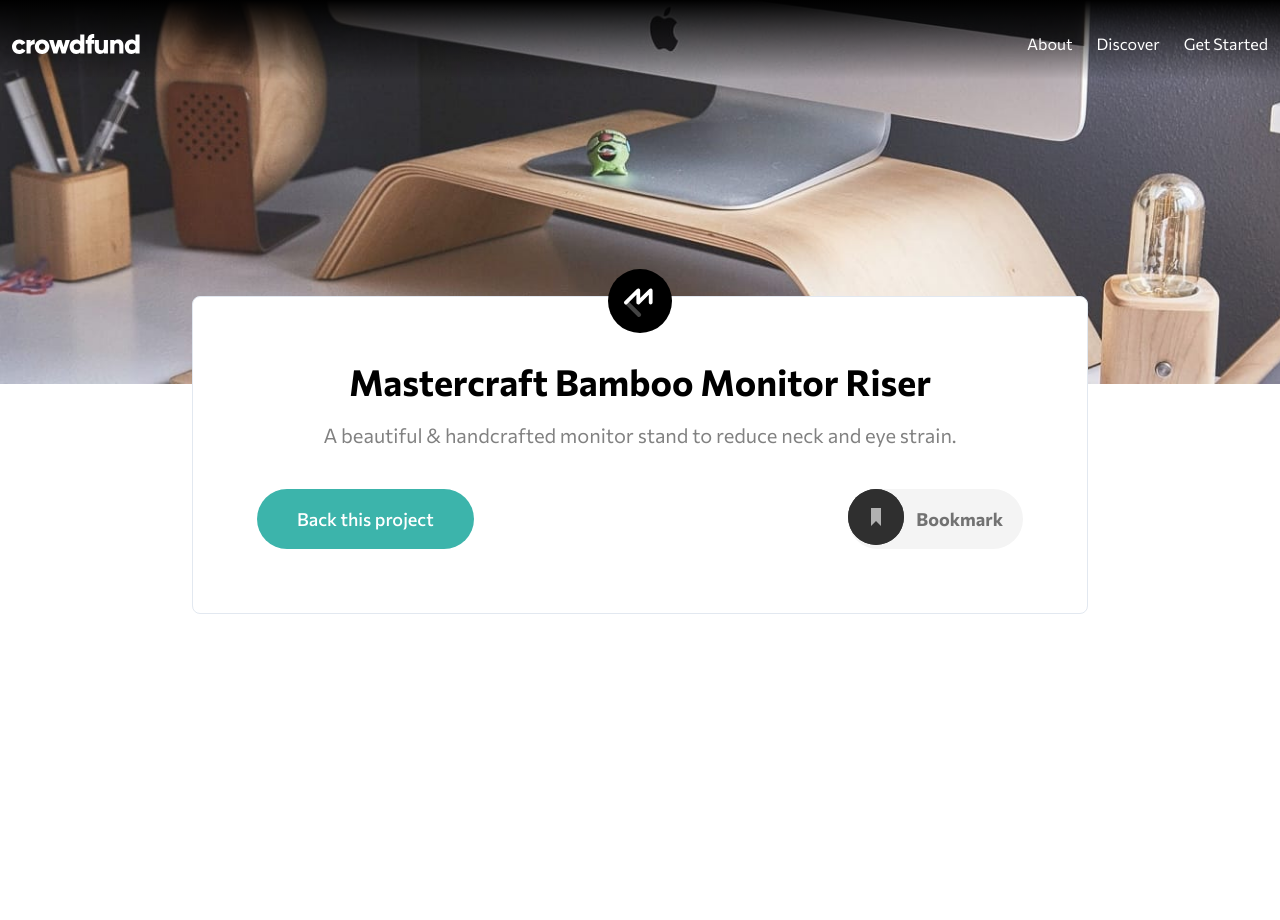
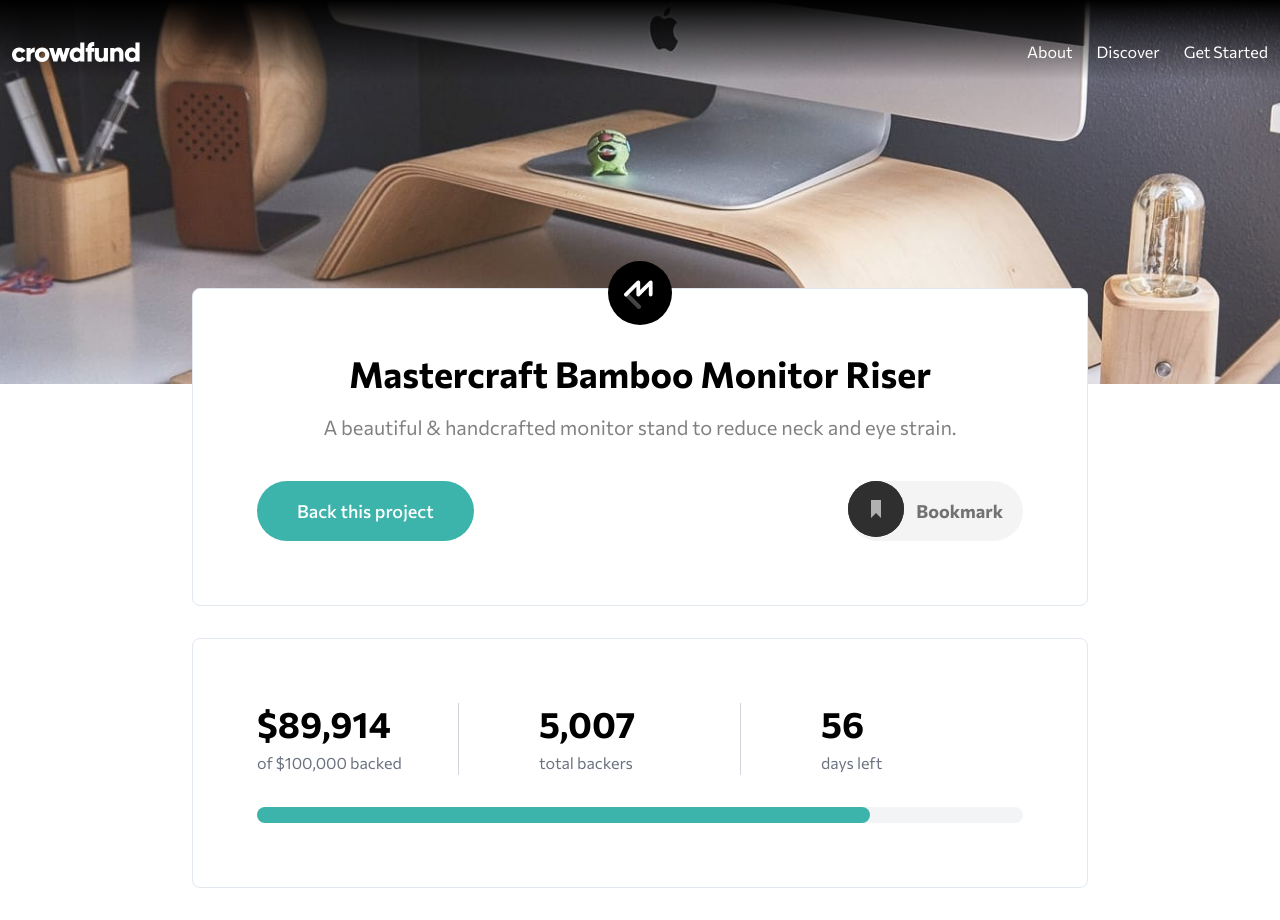
Before and after one commit to arrizkyhp/crowdfunding-product-page, a React (Create React App) app: page / in a window 1280 px wide. Before the commit the page ends 800 px from the top, so only its background shows below. Built offline with nearby package versions, Linux system fonts and the light colour scheme.

Commit message:
update slicing info & progress bar

```diff
--- a/src/layout/Navbar.jsx
+++ b/src/layout/Navbar.jsx
@@ -1,7 +1,7 @@
 import logo from 'assets/images/logo.svg';
 
 const Navbar = () => {
-  return <nav className="container mx-auto max-w-7xl px-3 mt-8 flex flex-row justify-between items-center z-10">
+  return <nav className="container mx-auto max-w-7xl px-3 mt-10 flex flex-row justify-between items-center z-10">
     <img src={logo} alt="" />
     <ul className="flex flex-row gap-x-6 text-white">
         <li><a href="/" className='hover:underline hover:underline-offset-1'>About</a></li>
--- a/src/pages/Home.jsx
+++ b/src/pages/Home.jsx
@@ -3,8 +3,8 @@ import iconBookmark from 'assets/images/icon-bookmark.svg'
 import { FaBookmark } from 'react-icons/fa'
 
 export const Home = () => {
-  return <main className="container flex flex-col items-center  max-w-4xl mt-60 ">
-      <div className="bg-white relative  rounded-lg border border-slate-200 items-center flex flex-col py-16 w-full px-16">
+  return <main className="container flex flex-col items-center  max-w-4xl mt-56 ">
+      <div className="bg-white relative  rounded-lg border border-slate-200 items-center flex flex-col py-16 w-full px-16 mb-8">
           <img src={logoMastercraft} alt="logo m" className='absolute -top-7 w-16' />
           <h1 className='font-bold text-4xl mb-5'>Mastercraft Bamboo Monitor Riser</h1>
           <p className='text-xl text-grey-custom-400 mb-10'>A beautiful & handcrafted monitor stand to reduce neck and eye strain.</p>
@@ -18,5 +18,24 @@ export const Home = () => {
               </a>
           </div>
       </div>
+      <div className="bg-white relative  rounded-lg border border-slate-200 items-center flex flex-col py-16 w-full px-16 mb-8">
+         <div className="grid grid-cols-3 w-full justify-evenly gap-20 mb-8">
+          <div className="flex flex-col border-r gap-2 border-gray-300 border-solid">
+            <p className='text-4xl font-bold'>$89,914</p>
+            <p className='text-base text-gray-500'>of $100,000 backed</p>
+          </div>
+          <div className="flex flex-col border-r gap-2 border-gray-300 border-solid">
+            <p className='text-4xl font-bold'>5,007</p>
+            <p className='text-base text-gray-500'>total backers</p>
+          </div>
+          <div className="flex flex-col gap-2">
+            <p className='text-4xl font-bold'>56</p>
+            <p className='text-base text-gray-500'>days left</p>
+          </div>
+         </div>
+         <div className="bg-gray-100 w-full h-4 rounded-full">
+            <div className="bg-blue-button-primary w-4/5 h-full rounded-full"></div>
+         </div>
+      </div>
   </main>;
 };
```
